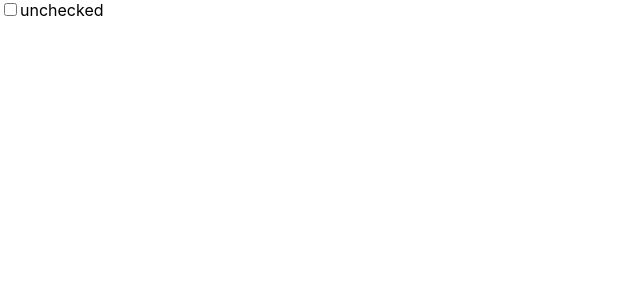
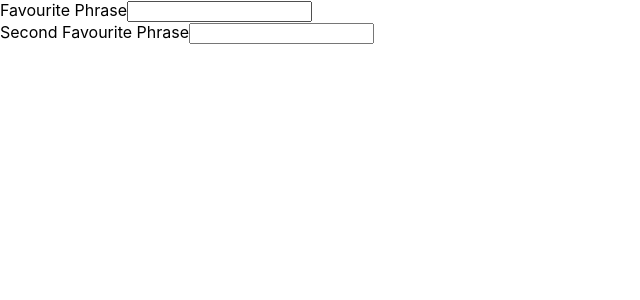
Before and after one commit to lainshiHenry/hello-react, a React (Create React App) app: page / in a window 1280 px wide. Shown: the top 300 px of the page, without its empty margins (0-640 px from the left). Built offline with nearby package versions, Linux system fonts and the light colour scheme.

Commit message:
useEffect Dependency Array

```diff
--- a/src/index.js
+++ b/src/index.js
@@ -3,22 +3,28 @@
 import './index.css';
 
 
-function Checkbox() {
+function App() {
+  const [val, setVal] = useState('');
+  const [val2, setVal2] = useState('');
 
-  const [checked, setChecked] = useState(false);
   useEffect(() => {
-    alert('checked: ' + checked.toString());
-  });
+    console.log('Value 1: ' + val);
+  }, [val]);
+
+  useEffect(() => {
+    console.log('Value 2: ' + val2);
+  }, [val2]);
 
   return (
     <>
-      <input type='checkbox' value={checked} onChange={() => setChecked(checked => !checked)} />
-      {checked ? 'checked' : 'unchecked'}
+      <label>Favourite Phrase<input value={val} onChange={e => setVal(e.target.value)} /></label>
+      <br />
+      <label>Second Favourite Phrase<input value={val2} onChange={e => setVal2(e.target.value)} /></label>
     </>
   );
-};
+}
 
 ReactDOM.render(
-  <Checkbox />,
+  <App />,
   document.getElementById("root"),
 );
```
